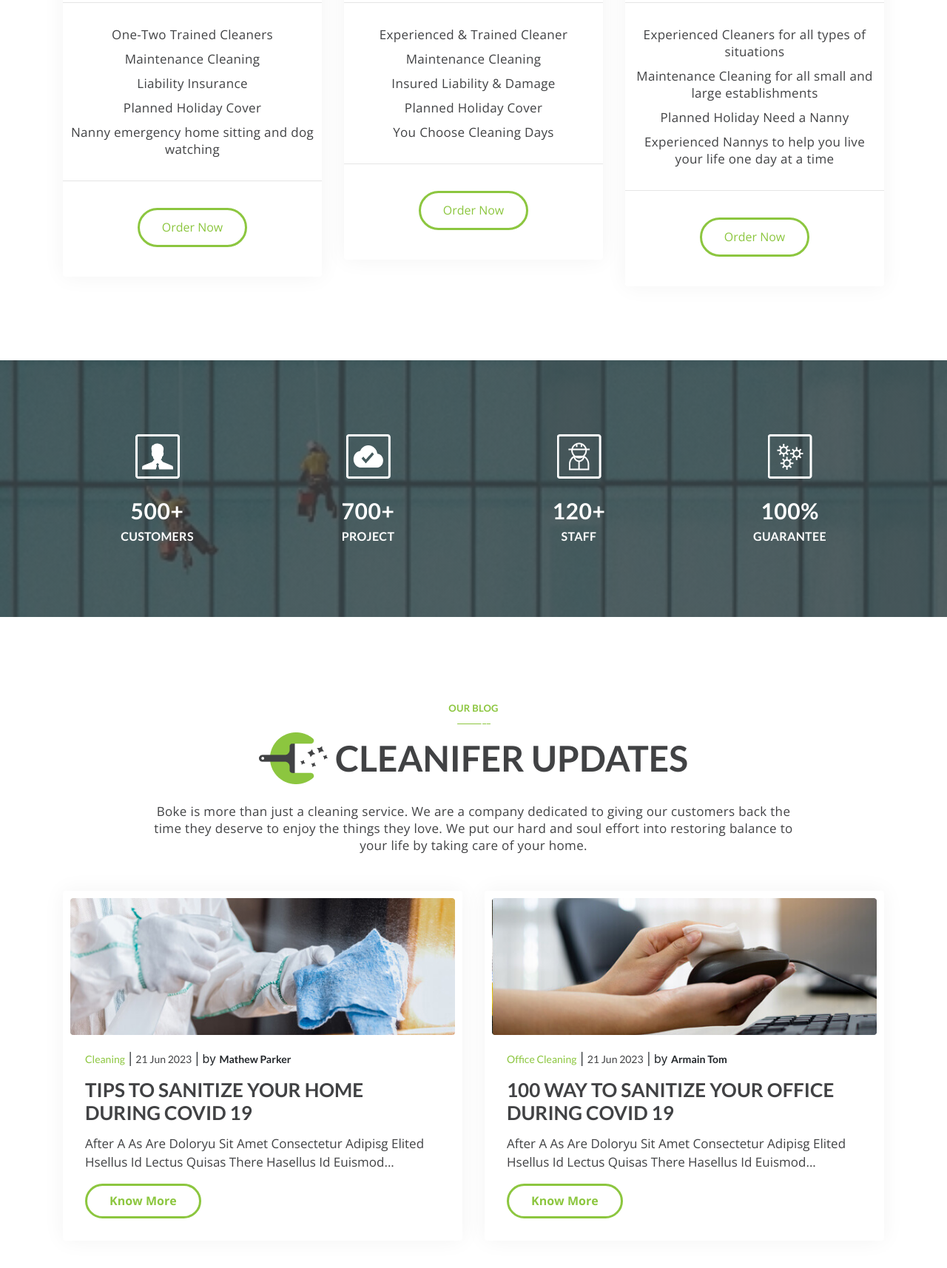
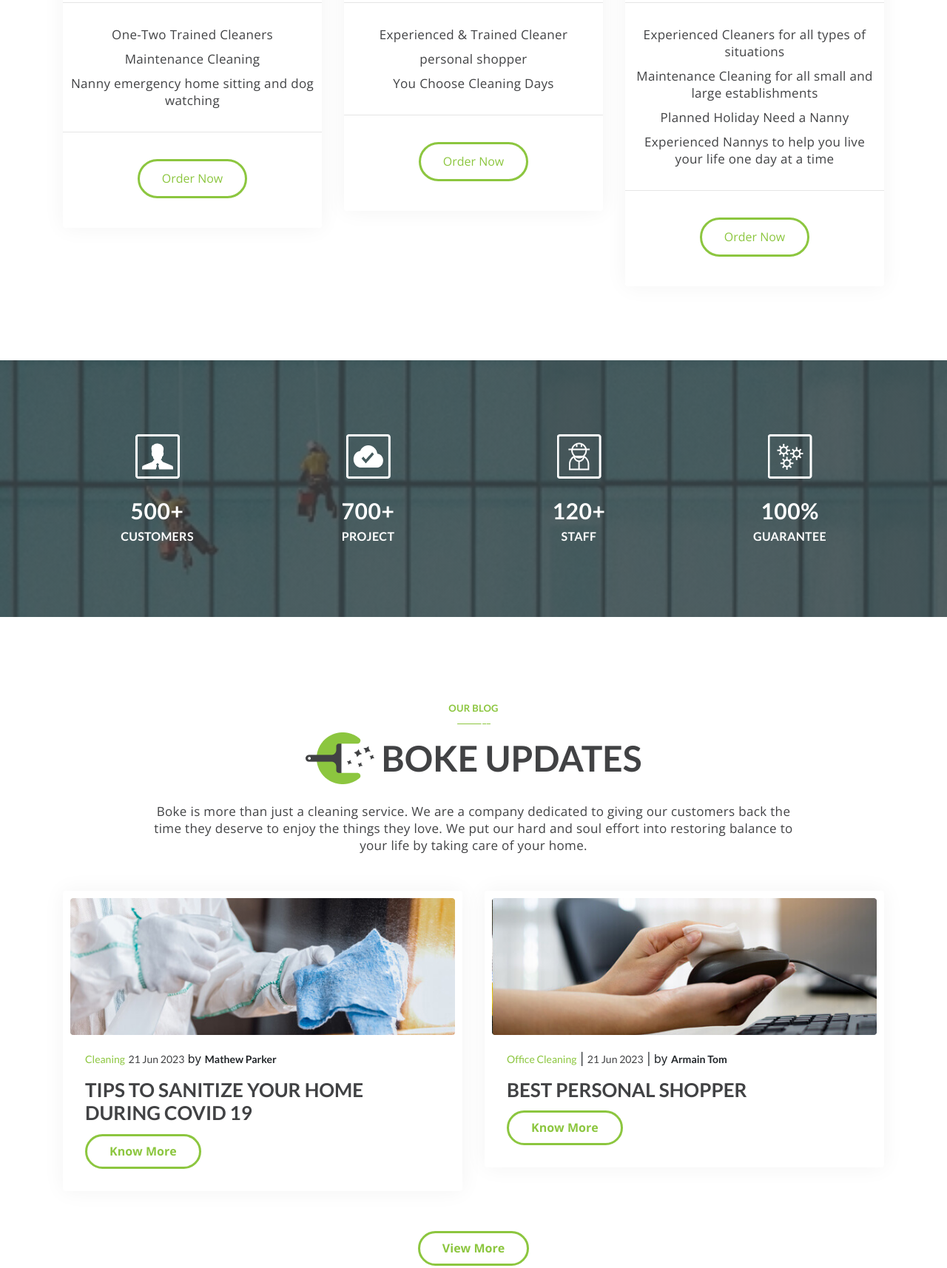
Before and after one commit to Andersolind/bokehomeservices, a plain HTML site: page index.html in a window 1280 px wide. Shown: the part 3838-5552 px from the top of the page at 74% size. Drawn offline with nearby package versions, Linux system fonts and the light colour scheme; a script that the page names is missing.

Commit message:
clean up

```diff
--- a/index.html
+++ b/index.html
@@ -383,8 +383,7 @@
                 <ul>
                   <li>One-Two Trained Cleaners</li>
                   <li>Maintenance Cleaning</li>
-                  <li>Liability Insurance</li>
-                  <li>Planned Holiday Cover</li>
+
                   <li>Nanny emergency home sitting and dog watching</li>
 
                 </ul>
@@ -406,9 +405,7 @@
                 <hr>
                 <ul>
                   <li>Experienced & Trained Cleaner</li>
-                  <li>Maintenance Cleaning</li>
-                  <li>Insured Liability & Damage</li>
-                  <li>Planned Holiday Cover</li>
+                  <li>personal shopper</li>
                   <li>You Choose Cleaning Days</li>
                 </ul>
                 <hr>
@@ -504,7 +501,7 @@
               </div>
             </div>
             <h1 class="d2c_title wow fadeInUp" data-wow-duration="2s"><img loading="lazy"
-                src="./assets/images/title_left.png" alt="brush image">CLEANIFER UPDATES</h1>
+                src="./assets/images/title_left.png" alt="brush image">BOKE UPDATES</h1>
             <p class="d2c_section_paragraph wow fadeInUp" data-wow-duration="2s">
               Boke is more than just a cleaning service. We are a company dedicated to giving our customers back
               the time they deserve to enjoy the things they love. We put our hard and soul effort into restoring
@@ -523,15 +520,14 @@
                 <div class="card-body">
                   <div class="d2c_meta_data">
                     <a href="#">Cleaning</a>
-                    |
+
                     <a href="#">21 jun 2023</a>
-                    |
+
                     <span>by <a href="#">Mathew Parker</a></span>
                   </div>
 
                   <h2 class="card-title">Tips to sanitize your home during COVID 19</h2>
-                  <p class="card-text">After a as are doloryu sit amet consectetur adipisg elited hsellus id lectus
-                    quisas there hasellus id euismod...</p>
+
                   <a href="./pages/blog.html" class="btn d2c_primary_button">know more</a>
                 </div>
               </div>
@@ -553,9 +549,8 @@
                     <span>by <a href="#">Armain Tom</a></span>
                   </div>
 
-                  <h2 class="card-title">100 Way to sanitize your office during COVID 19</h2>
-                  <p class="card-text">After a as are doloryu sit amet consectetur adipisg elited hsellus id lectus
-                    quisas there hasellus id euismod...</p>
+                  <h2 class="card-title">Best Personal Shopper</h2>
+
                   <button class="btn d2c_primary_button" onclick="window.location.href='#'">know more</button>
                 </div>
               </div>
```
Also changed, not shown: pages/blog.html (+1 -2 lines).
